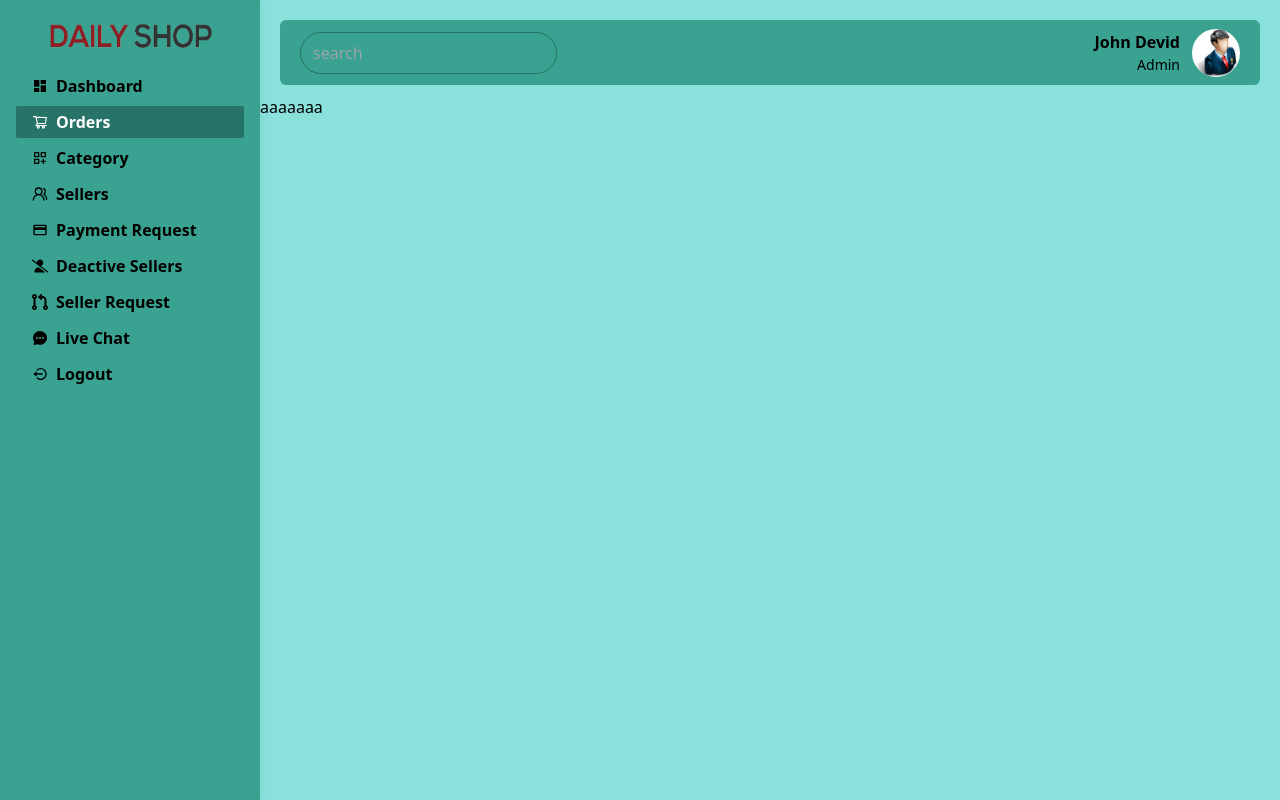
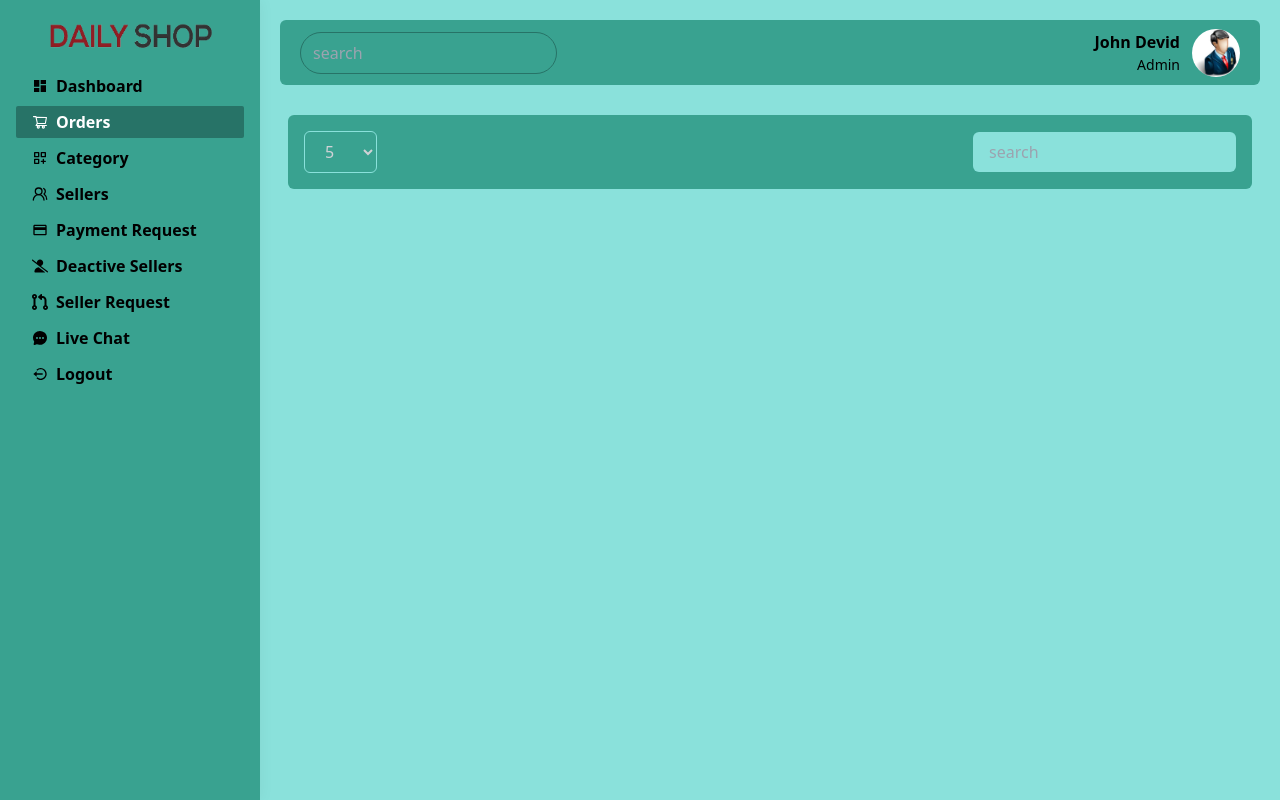
Before and after one commit to Atik2788/e-commerce-project-dashboard, a React (Create React App) app: page /admin/dashboard/orders in a window 1280 px wide. Built offline with nearby package versions, Linux system fonts and the light colour scheme.

Commit message:
done order page select amount to show and search btn

```diff
--- a/src/views/admin/Orders.jsx
+++ b/src/views/admin/Orders.jsx
@@ -3,11 +3,21 @@ import React, { useState } from 'react';
 const Orders = () => {
     const [currentPage, setCurrentPage] = useState(1);
     const [searchValue, setSearchValue] = useState('');
-    const [parPage, setParPage] = useState(5)
+    const [parPage, setParPage] = useState(5);
+
 
     return (
-        <div>
-             aaaaaaa
+        <div className='px-2 lg:px-7 pt-5'>
+            <div className="w-full p-4 bg-[#39a290] rounded-md ">
+                <div className="flex justify-between items-center">
+                    <select onChange={(e) => setParPage(parseInt(e.target.value))} className='px-4 py-2 hover:border-[#134d49] outline-none bg-[#39a290] border border-[#8ae1db]  rounded-md text-[#d0d2d6] '>
+                        <option className='' value="5">5</option>
+                        <option className='' value="10">10</option>
+                        <option className='' value="20">20</option>
+                    </select>
+                    <input className='px-4 py-2 focus:border-indigo-500 outline-none bg-[#8ae1db] rounded-md text-[#39a290]' type="text" placeholder='search' />
+                </div>
+            </div>
         </div>
     );
 };
```
